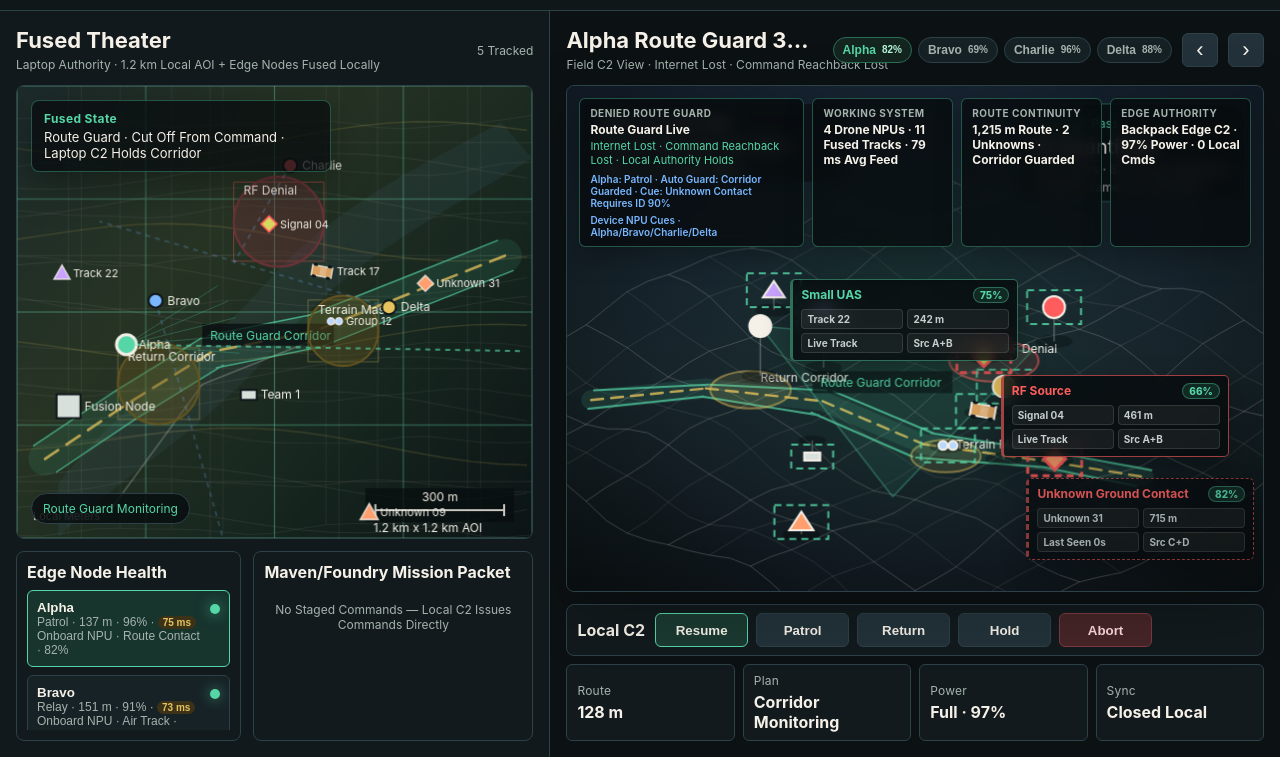
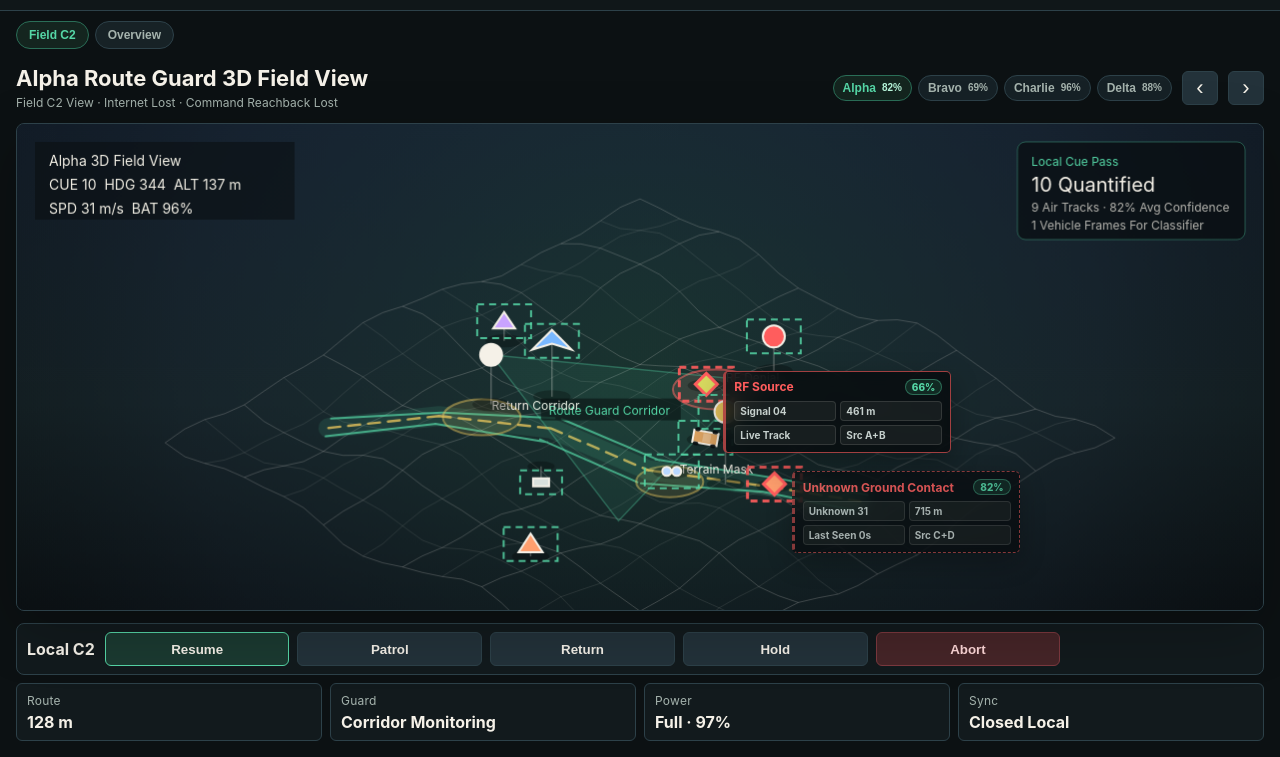
Before and after one commit to Nottlespike/TAC-FUSE, a website: page web/index.html in a window 1280 px wide. Shown: the part 43-800 px from the top of the page. Drawn offline with Linux system fonts and the light colour scheme.

Commit message:
feat: enhance route-guard functionality with automatic corridor monitoring and UI improvements

```diff
--- a/web/app.js
+++ b/web/app.js
@@ -1,5 +1,5 @@
 const WORLD_M = 1200;
-const MAX_VISIBLE_DETECTION_LABELS = 3;
+const MAX_VISIBLE_DETECTION_LABELS = 2;
 const AOI_TILE = {
   label: "1.2 km local AOI",
   cropX: 0.31,
@@ -49,12 +49,6 @@ const ROUTE_GUARD_SCENARIO = {
   summary: "Internet Lost · Command Reachback Lost · Local Authority Holds",
   cvLane: "Device NPU Cues · Alpha/Bravo/Charlie/Delta",
 };
-const MISSION_SIGNALS = [
-  { label: "Working System", kind: "system" },
-  { label: "Route Continuity", kind: "route" },
-  { label: "Edge Authority", kind: "authority" },
-];
-
 // Contributor feeds to the fusion node - each has freshness/confidence/latency
 const feeds = [
   {
@@ -278,6 +272,7 @@ const sceneClassTargets = [
 ];
 
 let selectedId = "uav-alpha";
+let activeView = "field";
 let connectivityMode = "offline";
 let rayPath = "cuda";
 let simPaused = false;
@@ -2417,45 +2412,6 @@ function renderDeniedProof() {
   `;
 }
 
-function renderMissionEvidence(feed, hits, scores) {
-  const el = document.querySelector("#mission-evidence");
-  if (!el) return;
-
-  const allContacts = detectableObjects();
-  const unknownCount = sceneClassTargets.filter((item) => item.type.startsWith("unknown")).length;
-  const npuCount = feeds.filter((item) => item.npu).length;
-  const trackCount = [...fusedTracks.values()].filter((track) => simTime - track.lastSeen <= TRACK_MEMORY_SECONDS).length;
-  const avgLatency = Math.round(allFeeds().reduce((sum, item) => sum + item.latency, 0) / allFeeds().length);
-  const routeConflict = hits.some((hit) => hit.severity === "critical" && hit.distance < hit.radius);
-  const routeState = routeConflict ? "Corridor Blocked" : "Corridor Guarded";
-  const strongestCue = scores.length > 0 ? `${scores[0][0]} ${Math.round(scores[0][1] * 100)}%` : "No Cue";
-  const signals = MISSION_SIGNALS.map((signal) => {
-    let detail;
-    if (signal.kind === "system") {
-      detail = `${npuCount} Drone NPUs · ${trackCount || allContacts.length} Fused Tracks · ${formatLatencyMs(avgLatency)} Avg Feed`;
-    } else if (signal.kind === "route") {
-      detail = `${formatMeters(routeLengthMeters())} Route · ${unknownCount} Unknowns · ${routeState}`;
-    } else {
-      detail = `Backpack Edge C2 · ${Math.round(laptopBattery)}% Power · ${swarmTasking.history.length} Local Cmds`;
-    }
-    return `<div class="evidence-card">
-      <span>${signal.label}</span>
-      <strong>${detail}</strong>
-    </div>`;
-  }).join("");
-
-  el.innerHTML = `
-    <div class="evidence-card evidence-scenario">
-      <span>${ROUTE_GUARD_SCENARIO.title}</span>
-      <strong>${ROUTE_GUARD_SCENARIO.mission}</strong>
-      <em>${ROUTE_GUARD_SCENARIO.summary}</em>
-      <small>${feed.callsign}: ${displayCommand(feed.command)} · Auto Guard: ${routeState} · Cue: ${strongestCue}</small>
-      <small>${ROUTE_GUARD_SCENARIO.cvLane}</small>
-    </div>
-    ${signals}
-  `;
-}
-
 function renderSwarmC2Status() {
   // Update the topbar feed summary with swarm C2 metrics
   const feedCountEl = document.querySelector("#feed-count");
@@ -2510,7 +2466,6 @@ function renderFrame() {
   renderAlerts(feed, hits, scores);
   renderSwarmC2();
   renderDeniedProof();
-  renderMissionEvidence(feed, hits, scores);
   renderMissionLog();
   updateModeChrome();
   currentPosture = computePosture();
@@ -2592,6 +2547,18 @@ function cycleSelected(offset) {
   renderFrame();
 }
 
+function setActiveView(view) {
+  activeView = view;
+  document.querySelectorAll(".view-tab").forEach((button) => {
+    button.classList.toggle("active", button.dataset.view === view);
+  });
+  document.querySelectorAll("[data-view-panel]").forEach((panel) => {
+    panel.classList.toggle("active", panel.dataset.viewPanel === view);
+  });
+  pushLog(`View Switched To ${view === "overview" ? "Overview" : "Field C2"}.`);
+  renderFrame();
+}
+
 function triggerSync() {
   // Hard boundary: even if button is somehow clicked, enforce the gate
   if (connectivityMode !== "online") {
@@ -2622,6 +2589,9 @@ document.querySelector("#emergency-stop").addEventListener("click", () => issueC
 document.querySelector("#sync-now").addEventListener("click", () => triggerSync());
 document.querySelector("#prev-frame").addEventListener("click", () => cycleSelected(-1));
 document.querySelector("#next-frame").addEventListener("click", () => cycleSelected(1));
+document.querySelectorAll(".view-tab").forEach((button) => {
+  button.addEventListener("click", () => setActiveView(button.dataset.view));
+});
 
 function setConnectivityMode(mode) {
   connectivityMode = mode;
--- a/web/index.html
+++ b/web/index.html
@@ -31,7 +31,12 @@
     </header>
 
     <main class="workspace">
-        <section class="earth-pane">
+        <nav class="view-tabs" aria-label="Operator view">
+            <button class="view-tab active" data-view="field">Field C2</button>
+            <button class="view-tab" data-view="overview">Overview</button>
+        </nav>
+
+        <section class="earth-pane view-pane" data-view-panel="overview">
             <div class="section-heading">
                 <div>
                     <h1>Fused Theater</h1>
@@ -61,7 +66,7 @@
             </div>
         </section>
 
-        <section class="operator-pane">
+        <section class="operator-pane view-pane active" data-view-panel="field">
             <div class="section-heading">
                 <div>
                     <h1 id="pov-title">Route Guard 3D Field View</h1>
@@ -76,7 +81,6 @@
 
             <div class="pov-shell">
                 <canvas id="pov-canvas" width="960" height="540"></canvas>
-                <div id="mission-evidence" class="mission-evidence" aria-label="Mission Evidence"></div>
                 <div id="pov-overlay" class="pov-overlay"></div>
             </div>
 
@@ -97,7 +101,7 @@
                         <strong id="range-label">650 m</strong>
                     </div>
                     <div>
-                        <span class="metric-label">Plan</span>
+                        <span class="metric-label">Guard</span>
                         <strong id="bvh-label">Monitoring</strong>
                     </div>
                     <div>
--- a/web/styles.css
+++ b/web/styles.css
@@ -325,9 +325,43 @@ body {
 
 .workspace {
     display: grid;
-    grid-template-columns: minmax(520px, 43vw) minmax(640px, 1fr);
+    grid-template-rows: auto minmax(0, 1fr);
+    grid-template-columns: minmax(720px, 1fr);
     height: calc(100vh - 54px);
     min-height: 0;
+}
+
+.view-tabs {
+    display: flex;
+    align-items: center;
+    gap: 6px;
+    padding: 10px 16px 0;
+    background: #0c1113;
+}
+
+.view-tab {
+    border: 1px solid var(--line);
+    border-radius: 999px;
+    background: #172226;
+    color: var(--muted);
+    padding: 6px 12px;
+    font-size: 12px;
+    font-weight: 800;
+    cursor: pointer;
+}
+
+.view-tab.active {
+    background: #14251f;
+    border-color: #2a6e57;
+    color: var(--accent);
+}
+
+.view-pane {
+    display: none;
+}
+
+.view-pane.active {
+    display: grid;
 }
 
 .earth-pane,
@@ -339,9 +373,7 @@ body {
 }
 
 .earth-pane {
-    display: grid;
     grid-template-rows: auto minmax(360px, 1fr) minmax(190px, 0.38fr);
-    border-right: 1px solid var(--line);
     background: #11191c;
     gap: 12px;
 }
@@ -352,6 +384,14 @@ body {
     background: #0c1113;
     gap: 12px;
     overflow: hidden;
+}
+
+.workspace > .view-pane:not(.active) {
+    display: none;
+}
+
+.workspace > .view-pane.active {
+    display: grid;
 }
 
 .section-heading {
@@ -463,63 +503,6 @@ canvas {
     pointer-events: none;
     position: absolute;
     inset: 0;
-}
-
-.mission-evidence {
-    pointer-events: none;
-    position: absolute;
-    z-index: 4;
-    left: 12px;
-    right: 12px;
-    top: 12px;
-    display: grid;
-    grid-template-columns: minmax(220px, 1.15fr) repeat(3, minmax(128px, 0.72fr));
-    gap: 8px;
-}
-
-.evidence-card {
-    border: 1px solid rgba(85, 214, 166, 0.36);
-    border-radius: 6px;
-    background: rgba(7, 11, 13, 0.78);
-    padding: 8px 10px;
-    box-shadow: 0 10px 28px rgba(0, 0, 0, 0.28);
-    backdrop-filter: blur(8px);
-    min-width: 0;
-}
-
-.evidence-card span,
-.evidence-card small {
-    display: block;
-    color: var(--muted);
-    font-size: 10px;
-    font-weight: 700;
-    letter-spacing: 0.05em;
-    text-transform: uppercase;
-}
-
-.evidence-card strong {
-    display: block;
-    margin-top: 3px;
-    color: var(--text);
-    font-size: 12px;
-    line-height: 1.25;
-}
-
-.evidence-card em {
-    display: block;
-    margin-top: 3px;
-    color: var(--accent);
-    font-size: 11px;
-    font-style: normal;
-    line-height: 1.25;
-}
-
-.evidence-card small {
-    margin-top: 5px;
-    color: var(--blue);
-    text-transform: none;
-    letter-spacing: 0;
-    font-weight: 600;
 }
 
 .target-label {
```
Also changed, not shown: docs/alpha_test_plan.md (+9 -5 lines), tasks/alpha_test_polish_tasks.yaml (+10 -7 lines), tests/visual/tac-fuse.spec.js (+15 -16 lines), CHANGELOG.md, README.md, 2 other files.
